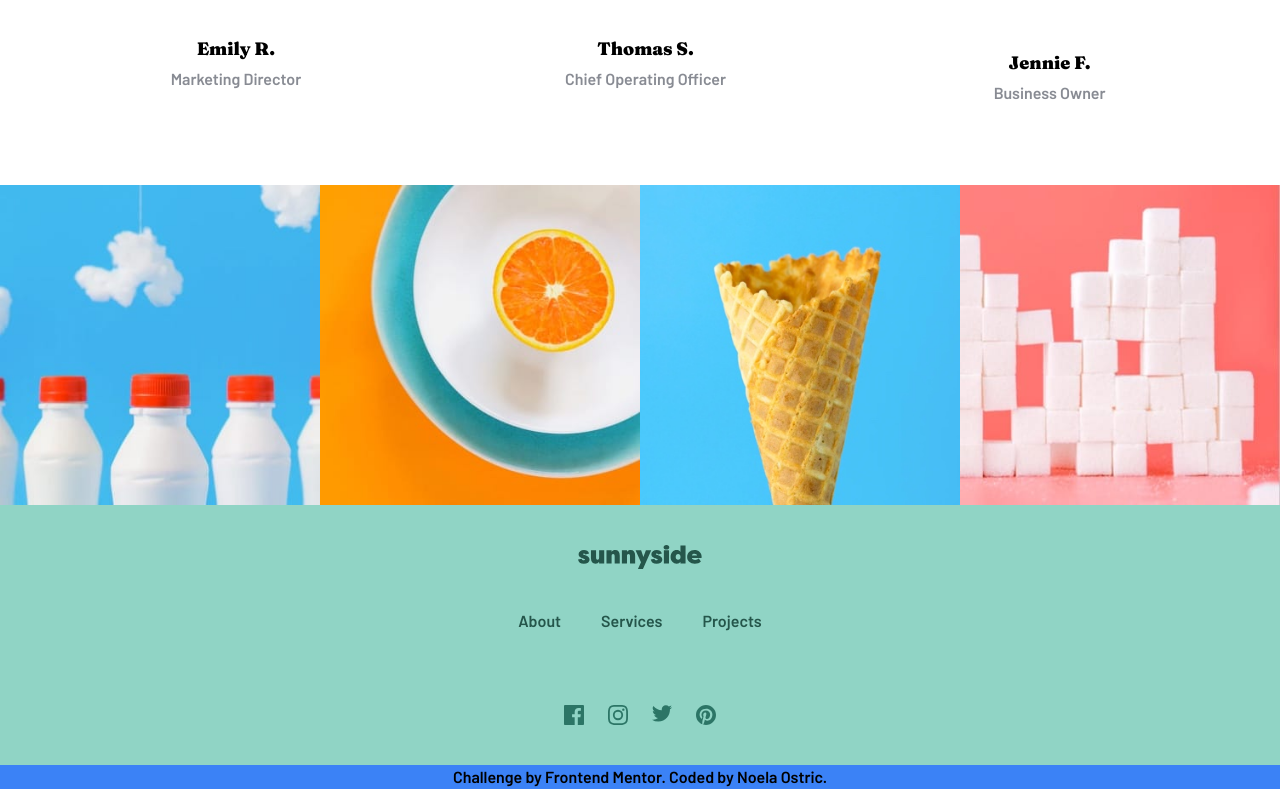
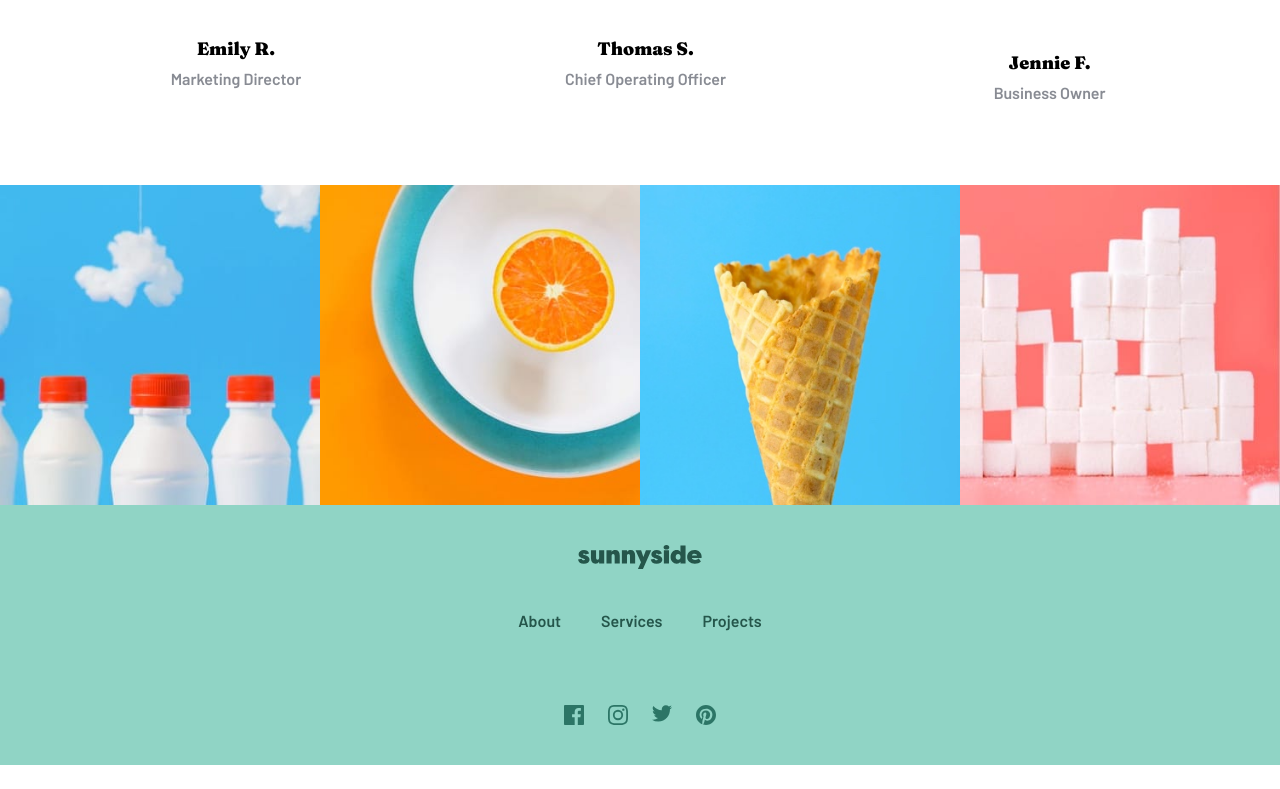
Before and after one commit to NoelaOst/Sunnyside-agency-landing-page, a website: page index.html in a window 1280 px wide. Shown: the part 2952-3741 px from the top of the page. After the commit the page ends 3717 px from the top, so only its background shows below. Drawn offline with Linux system fonts and the light colour scheme.

Commit message:
Update index.html

```diff
--- a/index.html
+++ b/index.html
@@ -128,11 +128,5 @@
       </ul>
     </div>
   </footer>
-
-<!-- Credits -->
-<div class="bg-blue-500 text-md text-center">
-    Challenge by <a href="https://www.frontendmentor.io?ref=challenge" target="_blank">Frontend Mentor</a>.
-    Coded by <a href="#">Noela Ostric</a>.
-</div>
 </body>
 </html>
```
